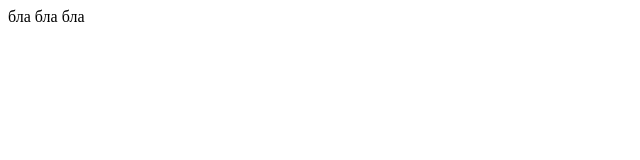
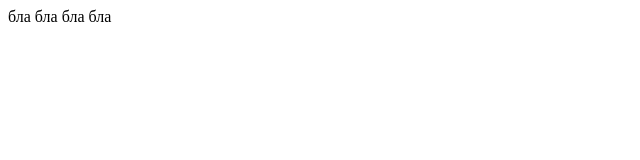
Before and after one commit to omikron32/markup, a plain HTML site: page test.html in a window 1280 px wide. Shown: the full height of the page, 0-640 px from the left. Drawn offline with Linux system fonts and the light colour scheme.

Commit message:
first commit

```diff
--- a/test.html
+++ b/test.html
@@ -1,5 +1,5 @@
 <html>
     <body>
-    бла бла бла
+    бла бла бла бла
     </body>
 </html>
```
